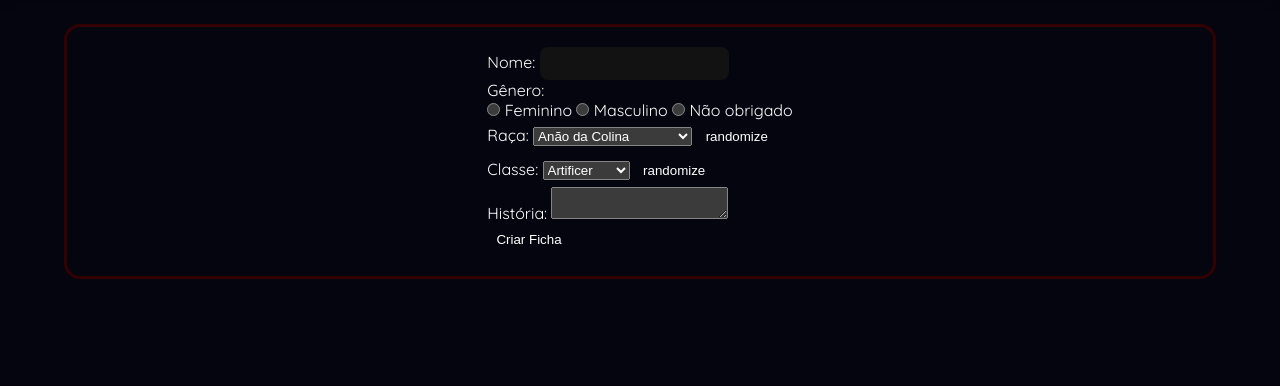
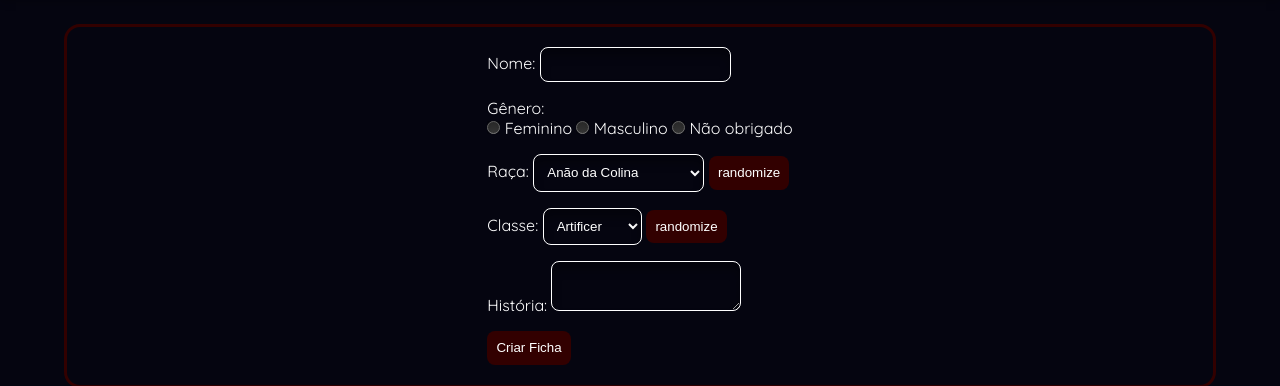
Before and after one commit to BragaMPedro/frontend-essencials_2024.1, a plain HTML site: page pages/ficha-form/ficha-form.html in a window 1280 px wide. Shown: the part 88-474 px from the top of the page. Drawn offline with Linux system fonts and the light colour scheme.

Commit message:
update 5 files styles

```diff
--- a/global/base.css
+++ b/global/base.css
@@ -22,6 +22,21 @@ body {
 
    scroll-behavior: smooth;
 }
+input, select, textarea {
+   padding: 3%;
+   padding-right: 0.2rem;
+
+   border-radius: 0.5rem;
+   border: 1px white solid;
+   box-shadow: 0 0.5rem 0.6rem 0 #00000050 inset;
+}
+
+button{
+   padding: 3%;
+   background-color: var(--cor-primaria);
+   border-radius: 0.5rem;
+   text-align: center;
+}
 
 .container {
    margin-left: auto;
@@ -31,7 +46,6 @@ body {
 }
 
 .main-padding {
-
    min-height: 24rem;
 
    padding: 0.867rem;
--- a/global/navbar.css
+++ b/global/navbar.css
@@ -41,6 +41,7 @@ a > h1 {
 
 .menu-button {
    width: 2rem;
+   padding: 0;
 }
 
 .menu-button:hover {
--- a/global/reset.css
+++ b/global/reset.css
@@ -10,23 +10,22 @@ body {
    list-style-type: none;
 }
 
-button{
-   cursor: pointer;
+input,
+select,
+textarea,
+button  {
    background-color: transparent;
 }
 
-input, button{
+button {
+   cursor: pointer;
    border: none;
-   border-radius: 0.5rem;
-
-   padding: 3%;
-   padding-right: 0.2rem;
 }
 
 a {
    color: inherit;
 }
 
-ul{
+ul {
    list-style: none;
 }
--- a/pages/ficha-form/ficha-form.css
+++ b/pages/ficha-form/ficha-form.css
@@ -5,8 +5,22 @@
     display: flex;
     flex-direction: column;
     align-items: center;
-    padding: 1.25rem;
 
     border: 3px solid var(--cor-primaria);
     border-radius: 1rem;
 }
+
+.form{
+    display: flex;
+    flex-direction: column;
+    align-items: center;
+    flex-wrap: wrap;
+
+    padding: 1.25rem;
+    gap: 1rem;
+}
+
+section{
+    flex: 1;
+    width: 100%;
+}
--- a/pages/ficha-form/ficha-form.js
+++ b/pages/ficha-form/ficha-form.js
@@ -67,7 +67,7 @@ function encurtaTexto(texto, length = 25) {
 }
 
 /**
- *
+ *Capitaliza e substituí todos os "-" por espaços " " da String value
  * @param {string} value
  * @returns {string}
  */
@@ -86,7 +86,6 @@ function titlefyValue(value) {
    } else {
       titlefiedValue = capitalize(value);
    }
-
    titlefiedValue.trimEnd();
 
    return titlefiedValue;
```
